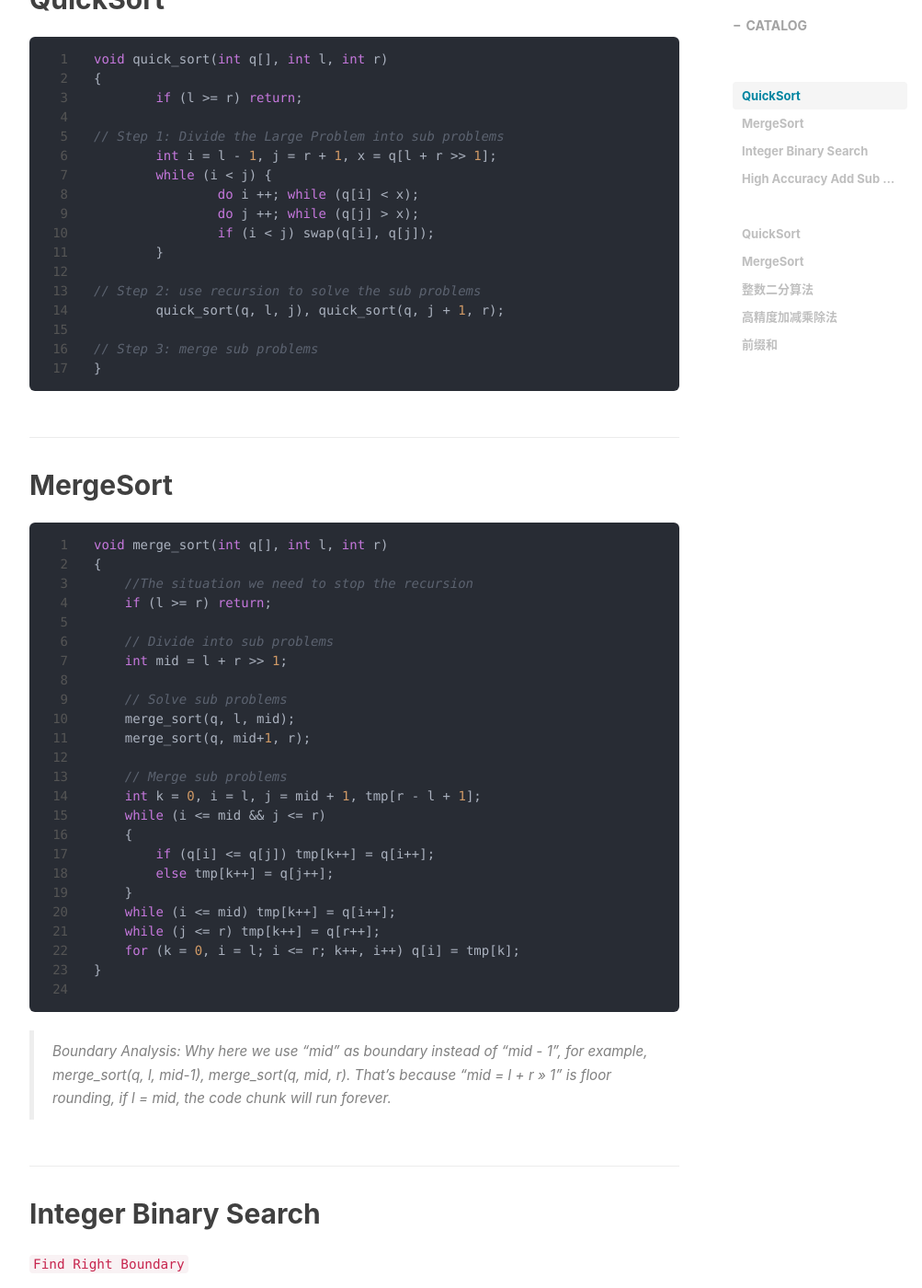
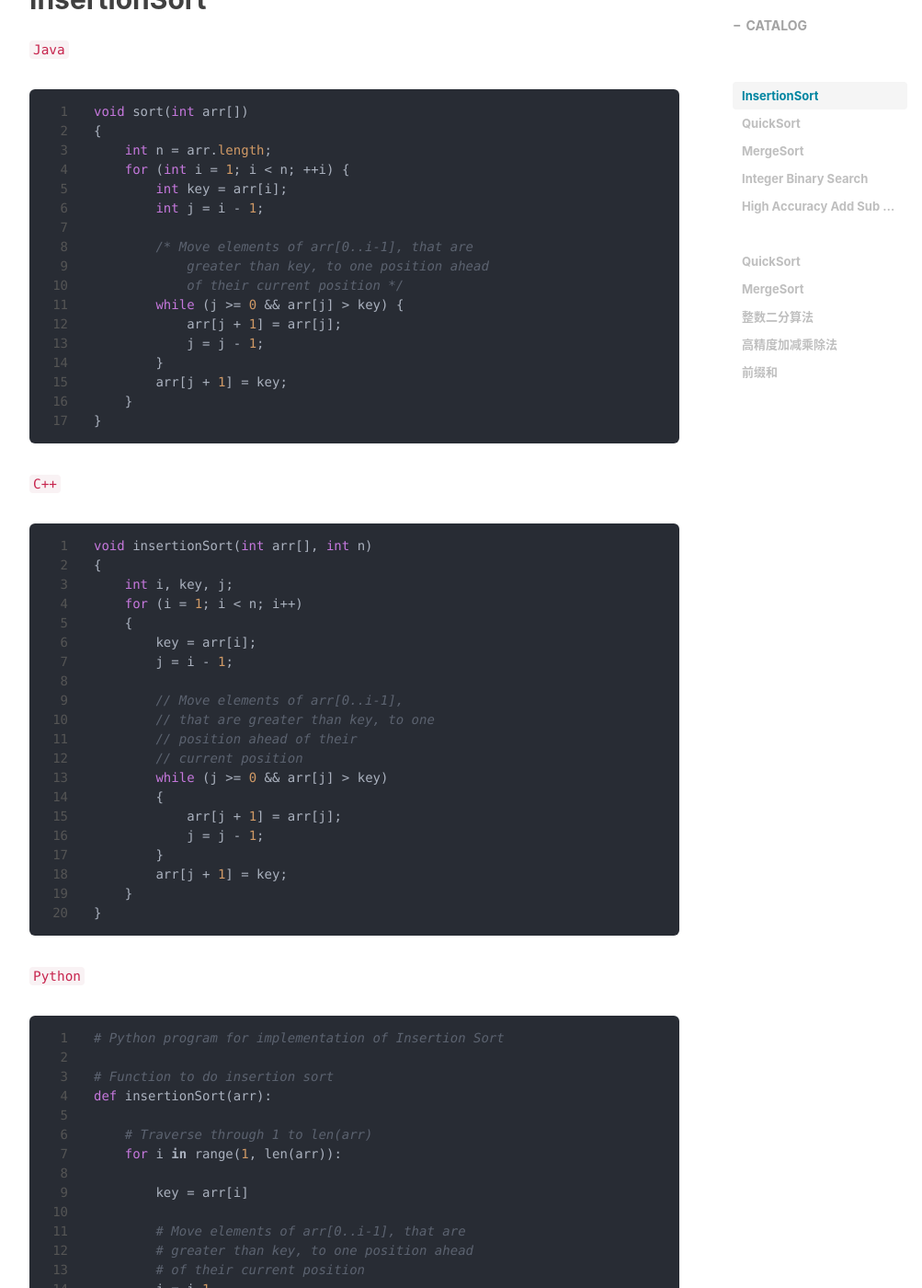
Before and after one commit to ShengyuanWang/ShengyuanWang.github.io, a Jekyll site: the page built from _posts/2023-01-14-basic-algorithm-note.md, in a window 1280 px wide and 1400 px high, scrolled down 703 px. Shown: the whole window at 92% size, without its empty margins (233-1236 px from the left). Built offline with Jekyll 4.4.1, drawn with Linux system fonts in a browser that asks for light colours; nearby versions of some CDN libraries; comment, search, counter and statistics services are not loaded; some of the changed text lies outside the part shown.

Commit message:
Update 2023-01-14-basic-algorithm-note.md

````diff
--- a/_posts/2023-01-14-basic-algorithm-note.md
+++ b/_posts/2023-01-14-basic-algorithm-note.md
@@ -12,6 +12,79 @@ Select Language：
 [Chinese](#1) ｜ [English](#0)
 
 <h1 id="0"></h1>
+
+## InsertionSort
+
+`Java`
+
+```java
+void sort(int arr[])
+{
+    int n = arr.length;
+    for (int i = 1; i < n; ++i) {
+        int key = arr[i];
+        int j = i - 1;
+
+        /* Move elements of arr[0..i-1], that are
+            greater than key, to one position ahead
+            of their current position */
+        while (j >= 0 && arr[j] > key) {
+            arr[j + 1] = arr[j];
+            j = j - 1;
+        }
+        arr[j + 1] = key;
+    }
+}
+```
+
+`C++`
+
+```cpp
+void insertionSort(int arr[], int n)
+{
+    int i, key, j;
+    for (i = 1; i < n; i++)
+    {
+        key = arr[i];
+        j = i - 1;
+
+        // Move elements of arr[0..i-1],
+        // that are greater than key, to one
+        // position ahead of their
+        // current position
+        while (j >= 0 && arr[j] > key)
+        {
+            arr[j + 1] = arr[j];
+            j = j - 1;
+        }
+        arr[j + 1] = key;
+    }
+}
+```
+
+`Python`
+
+```python
+
+# Python program for implementation of Insertion Sort
+
+# Function to do insertion sort
+def insertionSort(arr):
+
+    # Traverse through 1 to len(arr)
+    for i in range(1, len(arr)):
+
+        key = arr[i]
+
+        # Move elements of arr[0..i-1], that are
+        # greater than key, to one position ahead
+        # of their current position
+        j = i-1
+        while j >= 0 and key < arr[j] :
+                arr[j + 1] = arr[j]
+                j -= 1
+        arr[j + 1] = key
+```
 
 ## QuickSort
 
@@ -438,8 +511,9 @@ A:
 快速求出数组中某段区间的和
 
 一维数组求解前缀和(Si)
-1. for 循环求出 每个S[i] (将S[i]定义为0， 避免下标的转换)
-2. 求出[l, r]中的和, 即S[r] - S[l-1]
+
+1. for 循环求出 每个 S[i] (将 S[i]定义为 0， 避免下标的转换)
+2. 求出[l, r]中的和, 即 S[r] - S[l-1]
 
 ```java
 static void main(String[] args)
````
